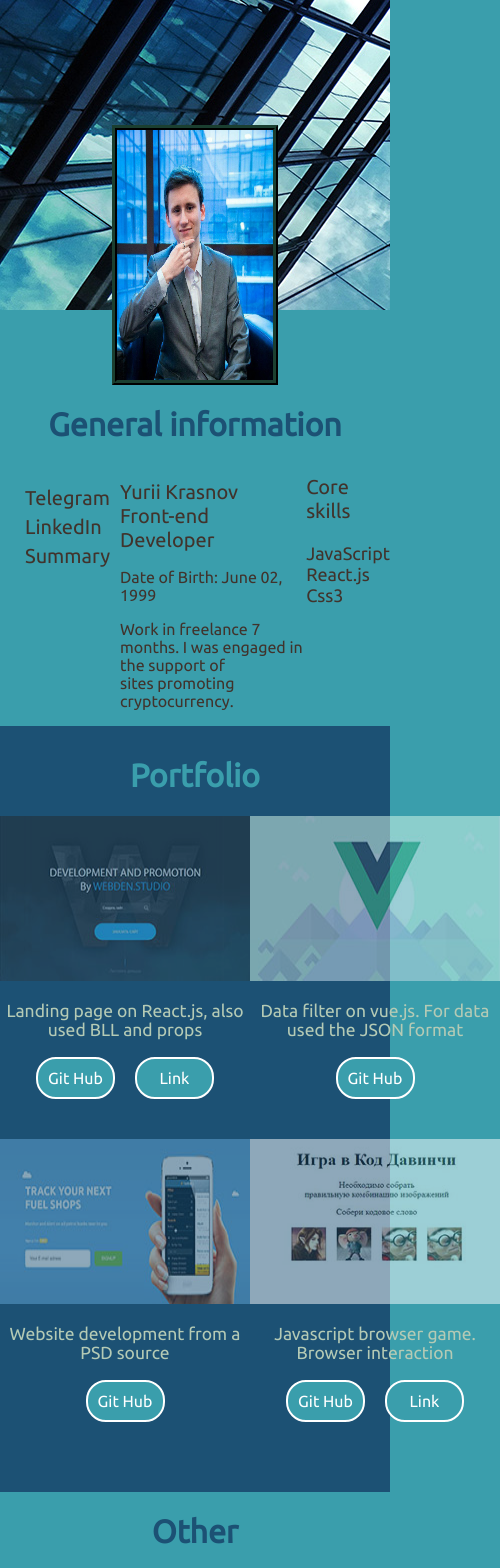
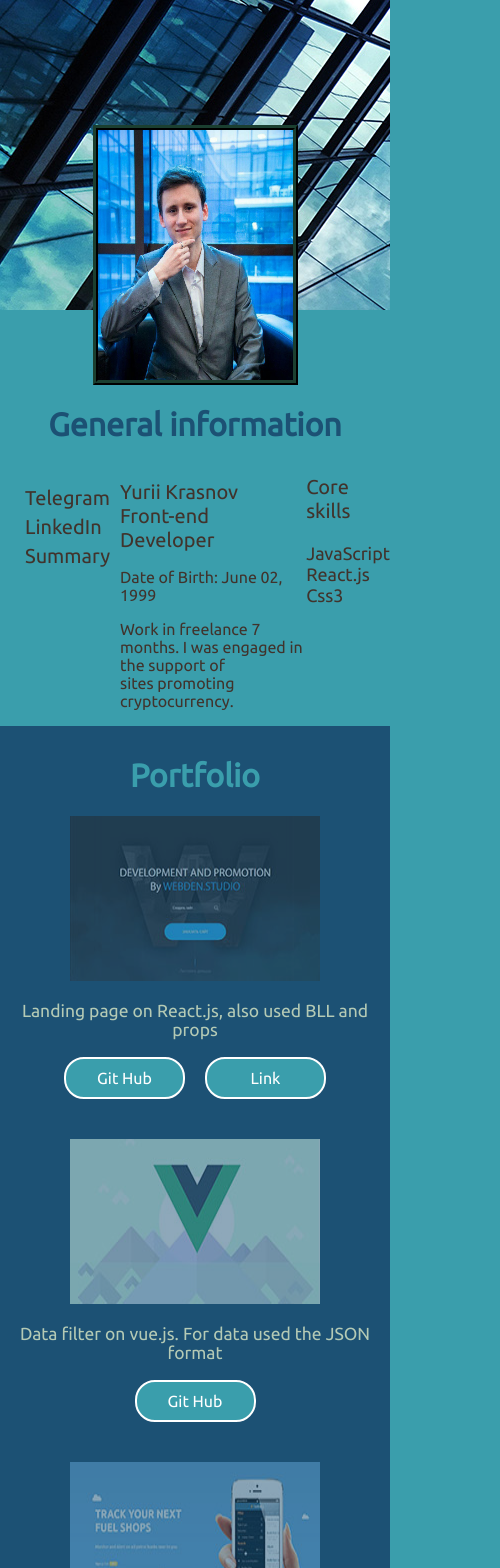
Before and after one commit to MrKrasnov/MrKrasnov, a React (Create React App) app: page / in a window 390 px wide. Shown: the top 1568 px of the page, 500 px wide, since content can reach past the window. Built offline with nearby package versions, Linux system fonts and the light colour scheme.

Commit message:
Completed adaptive for Galaxy Note 4 (480 x 853)

```diff
--- a/src/sass/_media.sass
+++ b/src/sass/_media.sass
@@ -18,3 +18,9 @@
     ul
         padding-inline-start: 25px
         padding-right: 10px
+// Galaxy Note 4 (480 x 853)
+@media (max-width: 480px)
+    .portfolio-title-grid
+        grid-template-columns: 1fr
+    .header
+        width: 50%
```
